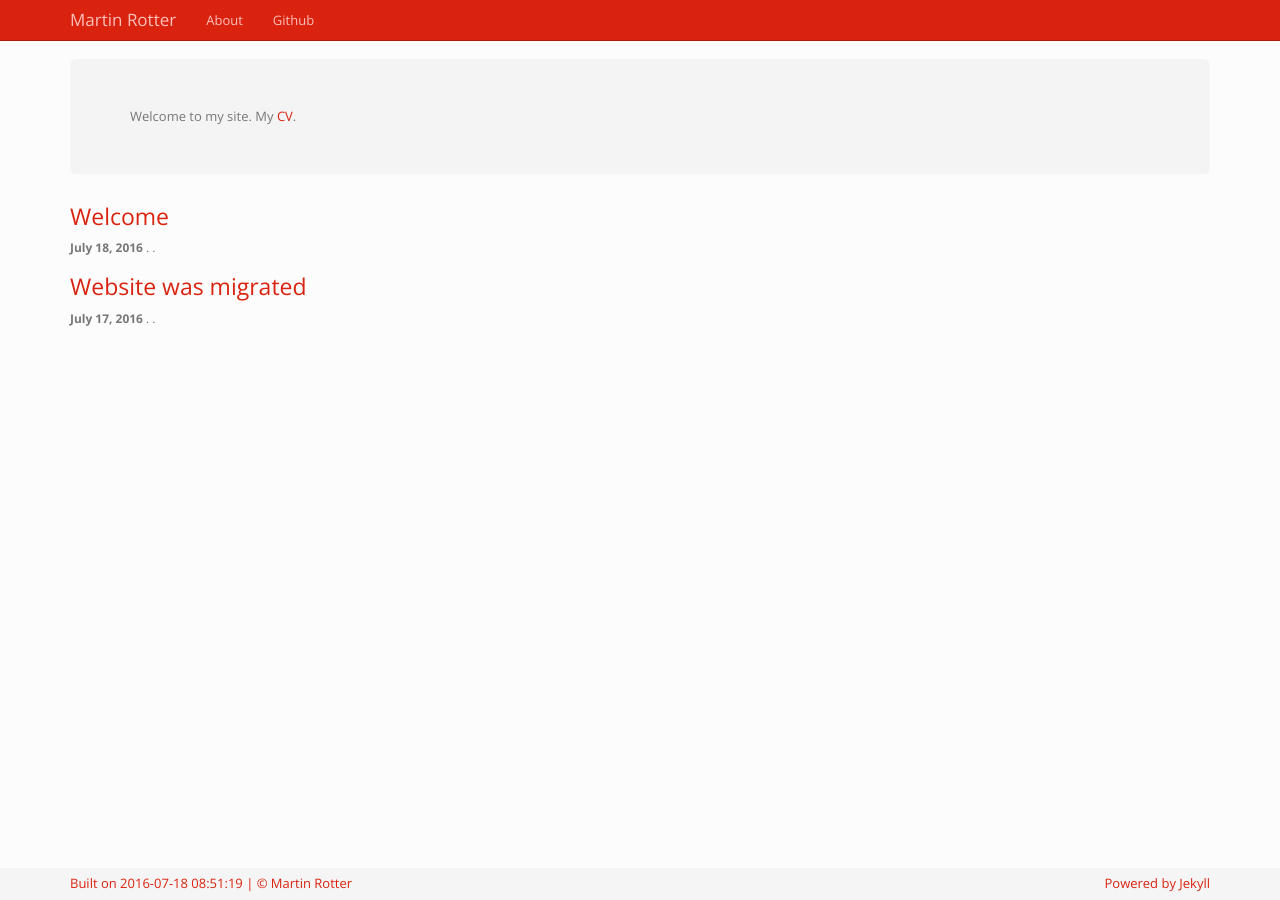
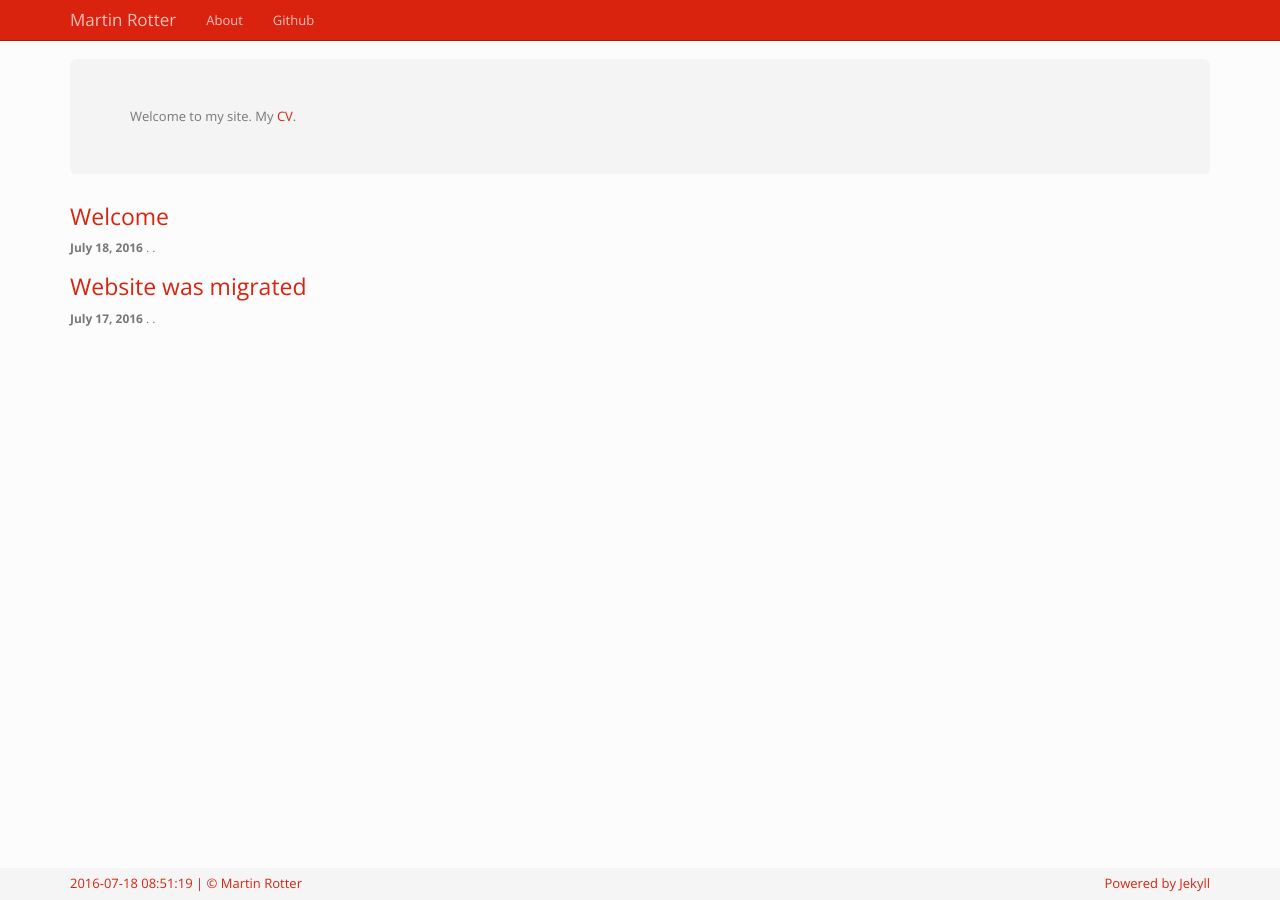
Before and after one commit to martinrotter/martinrotter.github.io, a Jekyll site: the page built from index.html, in a window 1280 px wide. Built offline with Jekyll 4.4.1, drawn with Linux system fonts in a browser that asks for light colours.

Commit message:
Dates, times.

```diff
--- a/_includes/footer.html
+++ b/_includes/footer.html
@@ -1,6 +1,6 @@
 <footer class="footer">
   <div class="container">
-    Built on {{ site.time | date: "%Y-%m-%d %X" }} | © {{ site.meta.author }}
+    {{ site.time | date: "%Y-%m-%d %X" }} | © {{ site.meta.author }}
     <span class="pull-right">Powered by <a href="https://jekyllrb.com/">Jekyll</a></span>
   </div>
 </footer>
```
